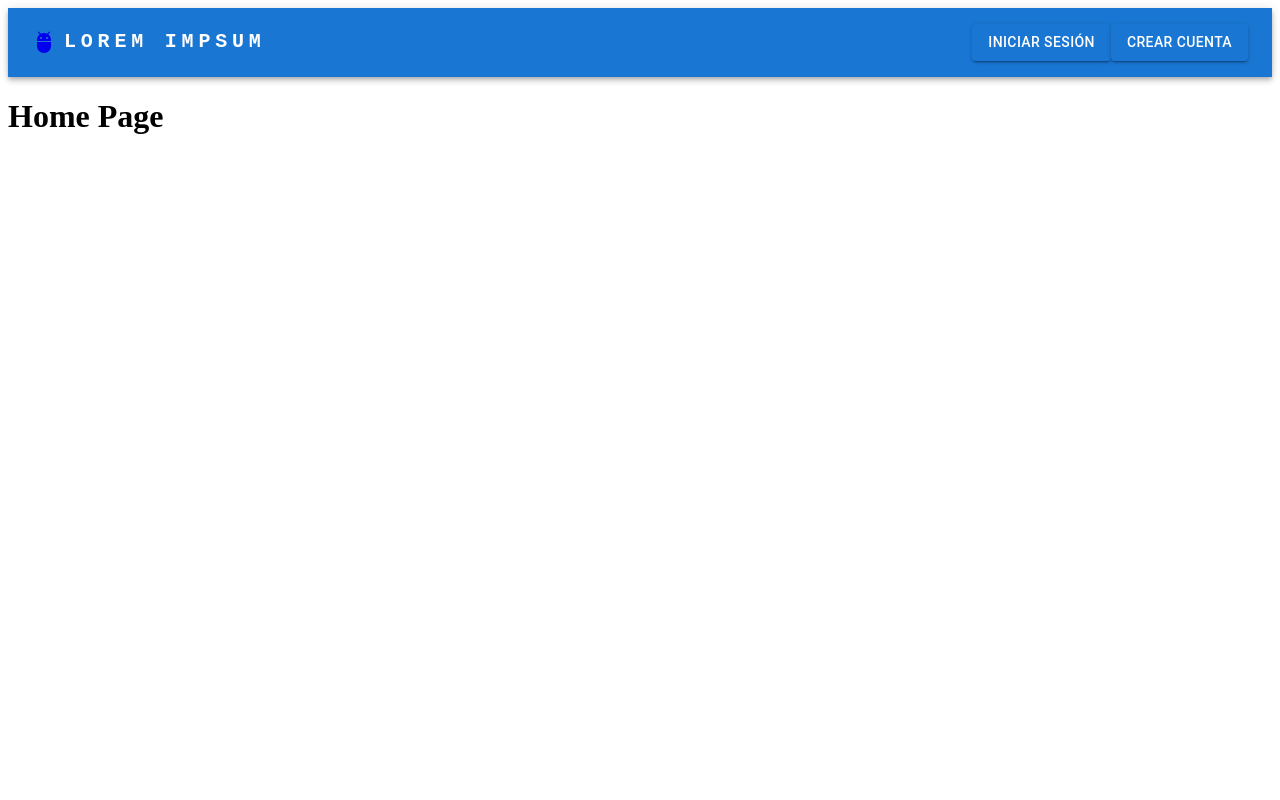
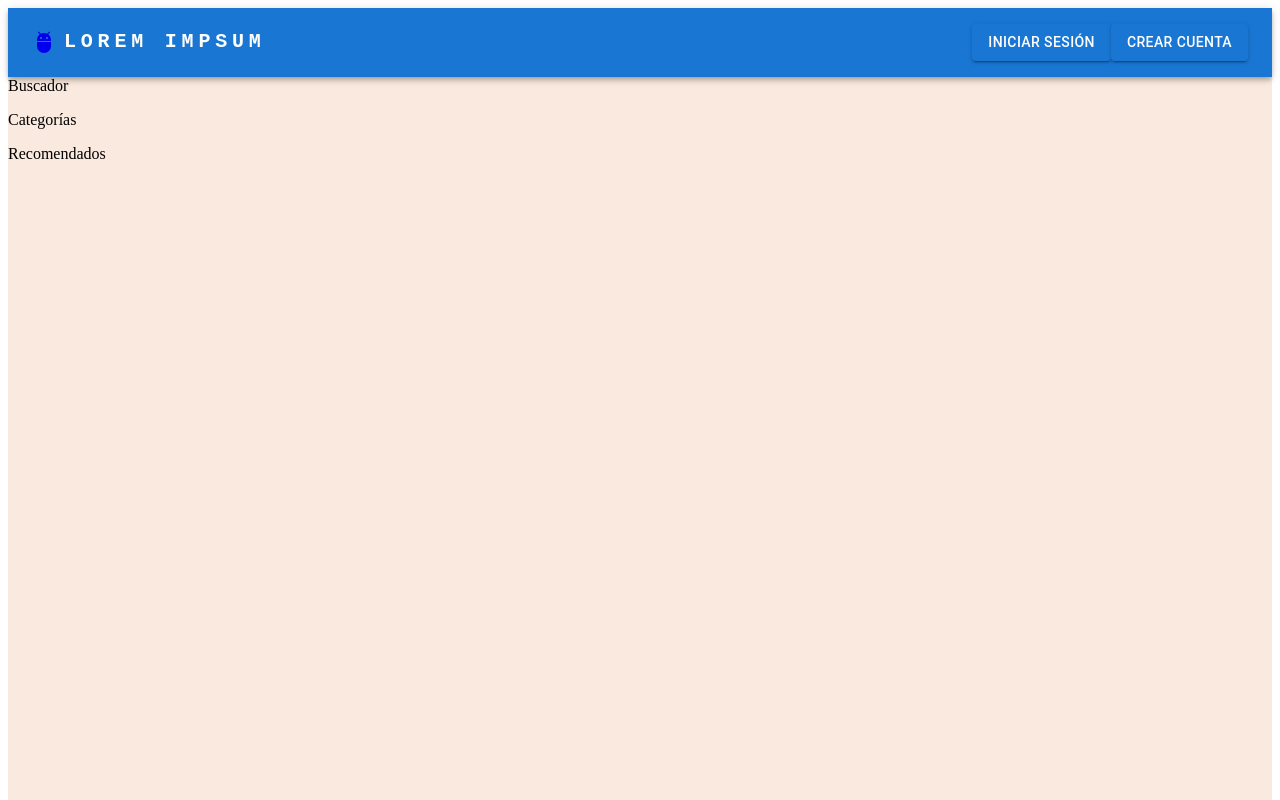
Before and after one commit to Ruben0x/proyecto-integrador-CTD, a React (Vite) app in the folder frontend/: page / in a window 1280 px wide. Shown: the top 800 px of the page. Built offline with nearby package versions, Linux system fonts and the light colour scheme.

Commit message:
version primitiva del body

```diff
--- a/frontend/package.json
+++ b/frontend/package.json
@@ -16,7 +16,8 @@
     "@mui/icons-material": "^5.15.16",
     "@mui/material": "^5.15.16",
     "react": "^18.2.0",
-    "react-dom": "^18.2.0"
+    "react-dom": "^18.2.0",
+    "react-router-dom": "^6.23.0"
   },
   "devDependencies": {
     "@types/react": "^18.2.66",
--- a/frontend/src/App.jsx
+++ b/frontend/src/App.jsx
@@ -4,11 +4,13 @@ import { CreateNewUserPage } from './pages/CreateNewUserPage';
 import { HomePage } from './pages/HomePage';
 import { LogInPage } from './pages/LogInPage';
 import ResponsiveAppBar from './components/ResponsiveAppBar';
+import ResponsiveBody from './components/ResponsiveBody';
 
 export const App = () => {
   return (
     <>
       <ResponsiveAppBar />
+      <ResponsiveBody />
       <Routes>
         <Route element={<LogInPage />} path='/login' />
         <Route element={<CreateNewUserPage />} path='/createuser' />
--- /dev/null
+++ b/frontend/src/components/ResponsiveBody.jsx
@@ -0,0 +1,25 @@
+import * as React from 'react';
+//import { Link } from 'react-router-dom';
+import Stack from '@mui/material/Stack';
+
+
+
+const ResponsiveBody = () => {
+    //const {state, dispatch} = useGlobalStates();
+
+return(
+
+    <Stack spacing={2}
+       sx={{
+        height: '100vh',
+        backgroundColor: '#F9E9DE',
+        }}>
+        <section class="secBuscador" >Buscador</section>
+        <section class= "secCategorias">Categorías</section>
+        <section class = "secRecomendados">Recomendados</section>
+    </Stack>
+
+)
+
+}
+export default ResponsiveBody;
```
Also changed, not shown: frontend/src/components/Card.jsx (added, +11 -0 lines).
